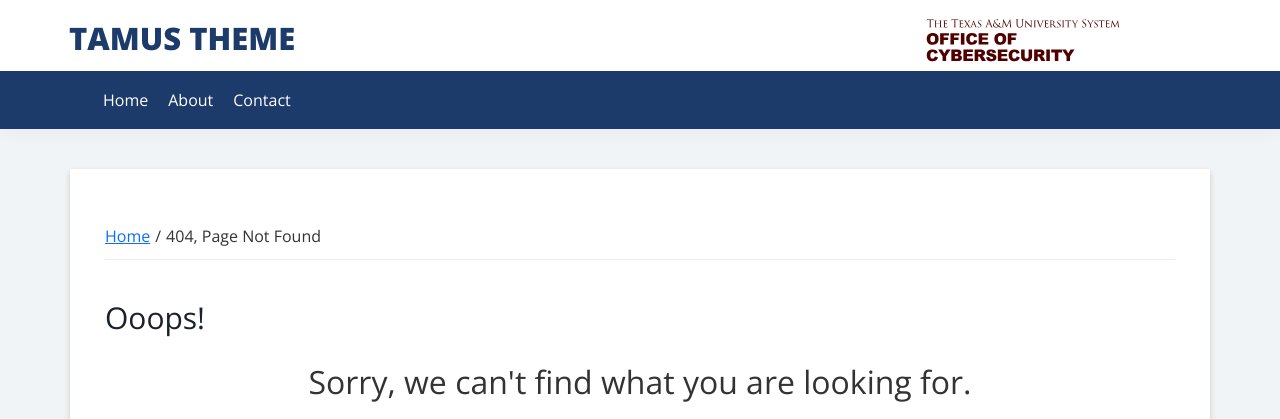
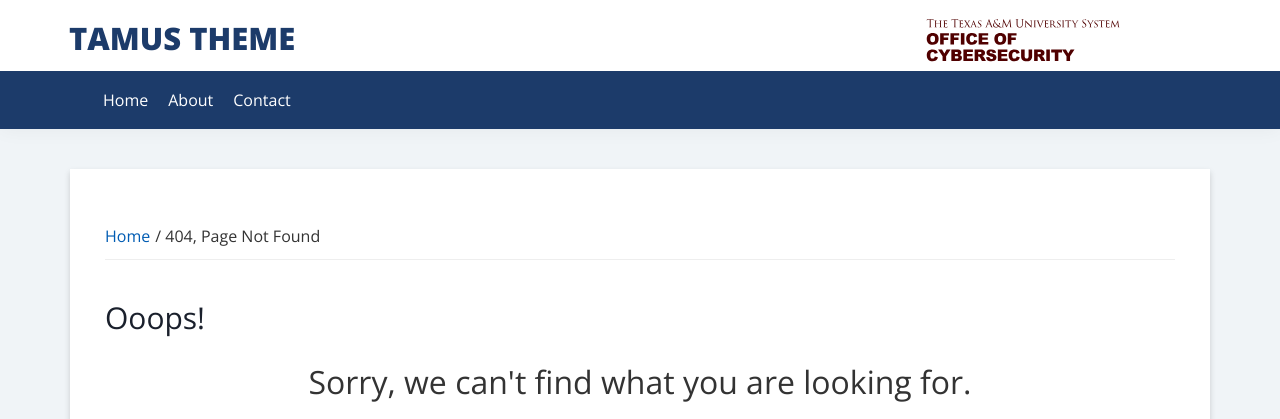
Before and after one commit to tamus-cyber/tamus-cyber-theme, a Jekyll site: the page built from 404/index.html, in a window 1280 px wide. Shown: the top 419 px of the page. Built offline with Jekyll 4.4.1, drawn with Linux system fonts in a browser that asks for light colours.

Commit message:
Fix breadcrumbs, theme color, bump gem

```diff
--- a/_includes/breadcrumbs.html
+++ b/_includes/breadcrumbs.html
@@ -4,21 +4,18 @@
 {% endcomment %}
 
 {% capture output-breadcrumbs %}
-<div class="breadcrumb">
+<div>
+  <ul class="breadcrumb">
     {% assign crumbs = page.url | remove:'/index.html' | split: '/' %}
-  <a href="/"><span class="breadcrumb-link-text-wrap">Home</span></a>
+    <li><a href="/">Home</a></li>
     {% for crumb in crumbs offset: 1 %}
       {% if forloop.last %}
-      <span aria-label="breadcrumb separator">/</span>
-      {{ page.title }}
+        <li>{{ page.title }}</li>
       {% else %}
-      <span aria-label="breadcrumb separator">/</span>
-      <a class="breadcrumb-link-wrap"
-         href="{% assign crumb_limit = forloop.index | plus: 1 %}{% for crumb in crumbs limit: crumb_limit %}{{ crumb | append: '/' }}{% endfor %}">
-         <span class="breadcrumb-link-text-wrap">{{ crumb | replace:'-',' ' | remove:'.html' | capitalize }}</span>
-      </a>
+        <li><a href="{% assign crumb_limit = forloop.index | plus: 1 %}{% for crumb in crumbs limit: crumb_limit %}{{ crumb | append: '/' }}{% endfor %}">{{ crumb | replace:'-',' ' | remove:'.html' | capitalize }}</a></li>
       {% endif %}
     {% endfor %}
+  </ul>
 </div>
 {% endcapture %}
 
--- a/_includes/header.html
+++ b/_includes/header.html
@@ -6,7 +6,7 @@
   <meta name="viewport" content="width=device-width, initial-scale=1" />
   <meta name="Created" property="dc:created" content="2020-10-07" />
   <meta name="Last-Modified" property="dc:modified" content="2022-10-27" />
-  <title>{{ page.title }}</title>
+  <title>{{ page.title }}{% if page.title != site.title %} | {{ site.title }}{% endif %}</title>
   {% if page.description %}
   <meta name="description" content="{{ page.description }}" />
   {% endif %}
@@ -50,7 +50,7 @@
               <li><a href="#genesis-nav-primary" class="screen-reader-shortcut"> Skip to primary navigation</a></li>
               <li><a href="#genesis-content" class="screen-reader-shortcut"> Skip to main content</a></li>
             </ul>
-            <div class="site-title" itemprop="headline"><a href="/">{{ site.title }}</a>
+            <div class="site-title" itemprop="headline"><a href="/">{% if site.html_title %}{{ site.html_title }}{% else %}{{ site.title }}{% endif %}</a>
             </div>
           </div>
           <div class="widget-area header-widget-area"> <a href="{{ site.logolinkurl }}" id="tamus-oit-logo">
--- a/_sass/bootstrap/_variables.scss
+++ b/_sass/bootstrap/_variables.scss
@@ -36,7 +36,7 @@
 // fusv-enable
 
 // scss-docs-start color-variables
-$blue:    #0d6efd !default;
+$blue:    #0250c5 !default;
 $indigo:  #6610f2 !default;
 $purple:  #6f42c1 !default;
 $pink:    #d63384 !default;
--- a/_sass/oit-theme/_content.scss
+++ b/_sass/oit-theme/_content.scss
@@ -238,11 +238,27 @@
   }
 
   .breadcrumb {
-    // Make breadcrumbs look the same after Bootstrap integration
-    span[aria-label="breadcrumb separator"] {
-      padding: 0 5px;
+    list-style: none;
+    padding-left: 0;
+
+    li {
+      display: inline;
+      padding-right: 5px;
+
+      a {
+	color: $blue;
+	text-decoration: none;
+      }
+
+      a:hover {
+	text-decoration: underline;
+      }
     }
-  }
+
+    li+li:before {
+      content: "/\00a0";
+    }
+}
 
   .post {
     margin-bottom: 3.5rem;
```
Also changed, not shown: tamus-cyber-theme.gemspec, 2 other files. Lines whose indentation alone changed are shown as unchanged.
